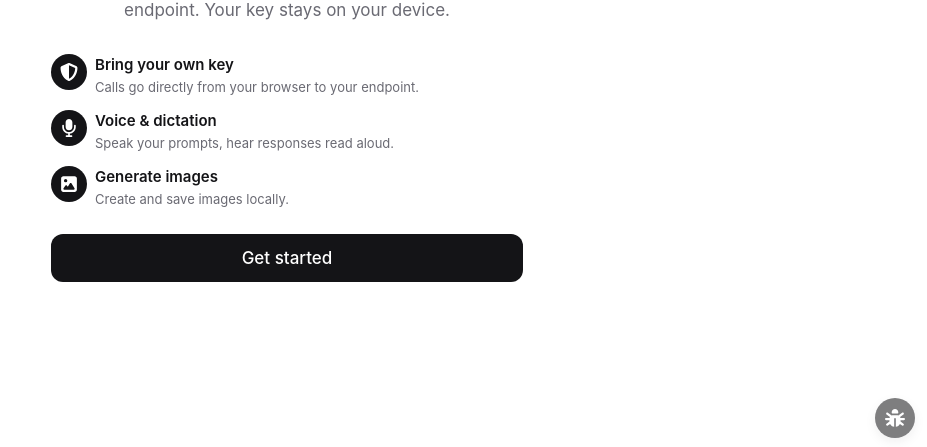
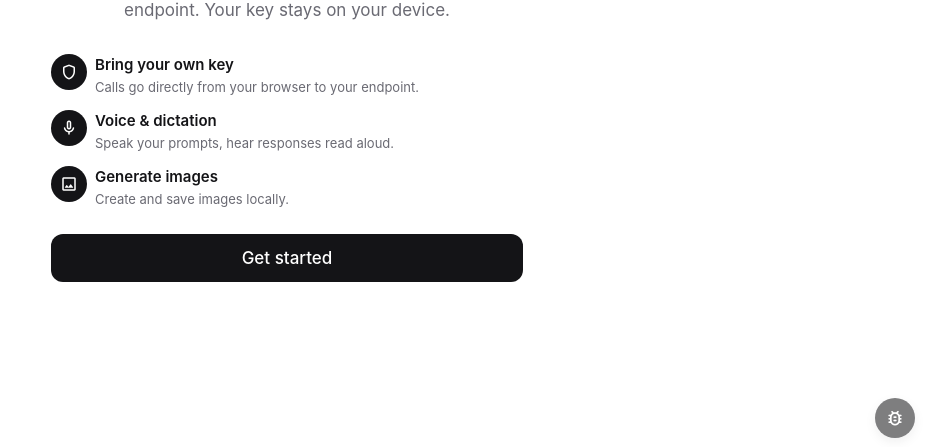
Before and after one commit to prabinpebam/watai, a React (Vite) app: page /#/onboarding/welcome in a window 1280 px wide. Shown: the part 350-797 px from the top of the page, without its empty margins (353-1280 px from the left). Built offline with nearby package versions, Linux system fonts and the light colour scheme.

Commit message:
refactor(icons): switch from FontAwesome to Google Material Symbols

```diff
--- a/package.json
+++ b/package.json
@@ -11,11 +11,6 @@
     "preview": "vite preview"
   },
   "dependencies": {
-    "@fortawesome/fontawesome-svg-core": "^7.2.0",
-    "@fortawesome/free-brands-svg-icons": "^7.2.0",
-    "@fortawesome/free-regular-svg-icons": "^7.2.0",
-    "@fortawesome/free-solid-svg-icons": "^7.2.0",
-    "@fortawesome/react-fontawesome": "^3.3.1",
     "idb": "^8.0.0",
     "katex": "^0.16.11",
     "react": "^18.3.1",
--- a/src/design/global.css
+++ b/src/design/global.css
@@ -15,6 +15,15 @@ body,
 html {
   -webkit-text-size-adjust: 100%;
   text-size-adjust: 100%;
+}
+
+/* Google Material Symbols — base alignment + default axes (font + .material-symbols-rounded
+   class are loaded from Google Fonts in index.html). */
+.micon {
+  line-height: 1;
+  vertical-align: middle;
+  user-select: none;
+  font-variation-settings: 'FILL' 0, 'wght' 400, 'GRAD' 0, 'opsz' 24;
 }
 
 body {
--- a/src/design/icons.tsx
+++ b/src/design/icons.tsx
@@ -1,217 +1,109 @@
 import type { CSSProperties } from 'react';
-import { FontAwesomeIcon } from '@fortawesome/react-fontawesome';
-import type { IconDefinition } from '@fortawesome/fontawesome-svg-core';
-import {
-  faBars,
-  faPenToSquare,
-  faMagnifyingGlass,
-  faGear,
-  faArrowUp,
-  faPaperPlane,
-  faMicrophone,
-  faMicrophoneSlash,
-  faStop,
-  faCircleStop,
-  faCopy,
-  faArrowsRotate,
-  faImage,
-  faXmark,
-  faChevronLeft,
-  faChevronDown,
-  faChevronRight,
-  faChevronUp,
-  faEllipsis,
-  faThumbtack,
-  faBoxArchive,
-  faTrash,
-  faTrashCan,
-  faPlus,
-  faCheck,
-  faTriangleExclamation,
-  faCircleExclamation,
-  faCircleInfo,
-  faSun,
-  faMoon,
-  faPaperclip,
-  faDownload,
-  faArrowUpFromBracket,
-  faArrowUpRightFromSquare,
-  faUser,
-  faWandMagicSparkles,
-  faTableColumns,
-  faVolumeHigh,
-  faVolumeXmark,
-  faKey,
-  faLink,
-  faGlobe,
-  faShieldHalved,
-  faDatabase,
-  faPalette,
-  faFont,
-  faBug,
-  faRightFromBracket,
-  faFile,
-  faFilePdf,
-  faFileImage,
-  faFileCode,
-  faFileCsv,
-  faFileLines,
-  faFileZipper,
-  faFileAudio,
-  faFileVideo,
-  faExpand,
-  faCode,
-  faPlay,
-  faPause,
-  faTextWidth,
-  faThumbsUp as faThumbsUpSolid,
-  faThumbsDown as faThumbsDownSolid,
-  faCircleCheck,
-} from '@fortawesome/free-solid-svg-icons';
-import { faThumbsUp, faThumbsDown } from '@fortawesome/free-regular-svg-icons';
-import {
-  faJs,
-  faPython,
-  faHtml5,
-  faCss3Alt,
-  faReact,
-  faRust,
-  faJava,
-  faPhp,
-  faNodeJs,
-  faMarkdown,
-  faGolang,
-  faSwift,
-} from '@fortawesome/free-brands-svg-icons';
 
-// Name → FontAwesome definition. The name-based API is preserved so existing
-// call sites (`<Icon name="copy" />`) keep working after the FA migration.
-const ICONS: Record<string, IconDefinition> = {
-  menu: faBars,
-  'pen-square': faPenToSquare,
-  edit: faPenToSquare,
-  search: faMagnifyingGlass,
-  settings: faGear,
-  'arrow-up': faArrowUp,
-  send: faPaperPlane,
-  mic: faMicrophone,
-  'mic-off': faMicrophoneSlash,
-  stop: faStop,
-  'stop-circle': faCircleStop,
-  copy: faCopy,
-  refresh: faArrowsRotate,
-  regenerate: faArrowsRotate,
-  image: faImage,
-  close: faXmark,
-  x: faXmark,
-  'chevron-left': faChevronLeft,
-  'chevron-down': faChevronDown,
-  'chevron-right': faChevronRight,
-  'chevron-up': faChevronUp,
-  more: faEllipsis,
-  pin: faThumbtack,
-  archive: faBoxArchive,
-  trash: faTrash,
-  'trash-can': faTrashCan,
-  plus: faPlus,
-  check: faCheck,
-  'check-circle': faCircleCheck,
-  alert: faTriangleExclamation,
-  error: faCircleExclamation,
-  info: faCircleInfo,
-  sun: faSun,
-  moon: faMoon,
-  paperclip: faPaperclip,
-  download: faDownload,
-  share: faArrowUpFromBracket,
-  external: faArrowUpRightFromSquare,
-  user: faUser,
-  sparkle: faWandMagicSparkles,
-  sidebar: faTableColumns,
-  speaker: faVolumeHigh,
-  'speaker-off': faVolumeXmark,
-  key: faKey,
-  link: faLink,
-  globe: faGlobe,
-  shield: faShieldHalved,
-  database: faDatabase,
-  palette: faPalette,
-  type: faFont,
-  bug: faBug,
-  logout: faRightFromBracket,
+// Logical name → Google Material Symbol ligature. The name-based API is kept so
+// existing call sites (`<Icon name="copy" />`) keep working. Any name NOT in this
+// map is passed through directly as a Material Symbol ligature, so the full
+// Material catalog is available — just add the ligature to the `icon_names`
+// subset in index.html and use it.
+const ICONS: Record<string, string> = {
+  menu: 'menu',
+  'pen-square': 'edit_square',
+  edit: 'edit_square',
+  search: 'search',
+  settings: 'settings',
+  'arrow-up': 'arrow_upward',
+  send: 'send',
+  mic: 'mic',
+  'mic-off': 'mic_off',
+  stop: 'stop',
+  'stop-circle': 'stop_circle',
+  copy: 'content_copy',
+  refresh: 'refresh',
+  regenerate: 'refresh',
+  image: 'image',
+  close: 'close',
+  x: 'close',
+  'chevron-left': 'chevron_left',
+  'chevron-down': 'expand_more',
+  'chevron-right': 'chevron_right',
+  'chevron-up': 'expand_less',
+  more: 'more_horiz',
+  pin: 'push_pin',
+  archive: 'archive',
+  trash: 'delete',
+  'trash-can': 'delete',
+  plus: 'add',
+  check: 'check',
+  'check-circle': 'check_circle',
+  alert: 'warning',
+  error: 'error',
+  info: 'info',
+  sun: 'light_mode',
+  moon: 'dark_mode',
+  paperclip: 'attach_file',
+  download: 'download',
+  share: 'share',
+  external: 'open_in_new',
+  user: 'person',
+  sparkle: 'auto_awesome',
+  sidebar: 'view_sidebar',
+  speaker: 'volume_up',
+  'speaker-off': 'volume_off',
+  key: 'key',
+  link: 'link',
+  globe: 'public',
+  shield: 'shield',
+  database: 'database',
+  palette: 'palette',
+  type: 'text_fields',
+  bug: 'bug_report',
+  logout: 'logout',
   // Files & previews
-  file: faFile,
-  'file-pdf': faFilePdf,
-  'file-image': faFileImage,
-  'file-code': faFileCode,
-  'file-csv': faFileCsv,
-  'file-text': faFileLines,
-  'file-zip': faFileZipper,
-  'file-audio': faFileAudio,
-  'file-video': faFileVideo,
-  expand: faExpand,
-  code: faCode,
-  play: faPlay,
-  pause: faPause,
-  wrap: faTextWidth,
+  file: 'description',
+  'file-pdf': 'picture_as_pdf',
+  'file-image': 'image',
+  'file-code': 'code',
+  'file-csv': 'csv',
+  'file-text': 'description',
+  'file-zip': 'folder_zip',
+  'file-audio': 'audio_file',
+  'file-video': 'video_file',
+  expand: 'open_in_full',
+  code: 'code',
+  play: 'play_arrow',
+  pause: 'pause',
+  wrap: 'wrap_text',
   // Feedback
-  'thumbs-up': faThumbsUp,
-  'thumbs-up-solid': faThumbsUpSolid,
-  'thumbs-down': faThumbsDown,
-  'thumbs-down-solid': faThumbsDownSolid,
+  'thumbs-up': 'thumb_up',
+  'thumbs-down': 'thumb_down',
 };
-
-// Brand glyphs for code-block language labels (optional, falls back to text).
-const LANG_ICONS: Record<string, IconDefinition> = {
-  js: faJs,
-  javascript: faJs,
-  jsx: faJs,
-  mjs: faJs,
-  ts: faJs,
-  typescript: faJs,
-  tsx: faReact,
-  react: faReact,
-  py: faPython,
-  python: faPython,
-  html: faHtml5,
-  xml: faHtml5,
-  css: faCss3Alt,
-  scss: faCss3Alt,
-  rust: faRust,
-  rs: faRust,
-  java: faJava,
-  php: faPhp,
-  node: faNodeJs,
-  md: faMarkdown,
-  markdown: faMarkdown,
-  go: faGolang,
-  golang: faGolang,
-  swift: faSwift,
-};
-
-export function langGlyph(lang?: string): IconDefinition | null {
-  if (!lang) return null;
-  return LANG_ICONS[lang.toLowerCase()] ?? null;
-}
 
 interface IconProps {
   name: keyof typeof ICONS | string;
   size?: number;
   className?: string;
   style?: CSSProperties;
-  /** Kept for API compatibility; FontAwesome glyphs are already solid. */
+  /** Use the filled (FILL 1) glyph variant — handy for selected/active states. */
   filled?: boolean;
   title?: string;
 }
 
-export function Icon({ name, size = 20, className, style, title }: IconProps) {
-  const def = ICONS[name] ?? faFile;
+export function Icon({ name, size = 20, className, style, filled, title }: IconProps) {
+  const ligature = ICONS[name] ?? name;
   return (
-    <FontAwesomeIcon
-      icon={def}
-      className={className}
+    <span
+      className={`micon material-symbols-rounded ${className ?? ''}`}
+      style={{
+        fontSize: `${size}px`,
+        ...(filled ? { fontVariationSettings: "'FILL' 1" } : null),
+        ...style,
+      }}
+      aria-hidden={title ? undefined : true}
+      role={title ? 'img' : undefined}
       title={title}
-      style={{ fontSize: `${size}px`, width: '1em', height: '1em', ...style }}
-    />
+      translate="no"
+    >
+      {ligature}
+    </span>
   );
 }
--- a/src/design/ui.tsx
+++ b/src/design/ui.tsx
@@ -41,15 +41,16 @@ interface IconButtonProps extends ButtonHTMLAttributes<HTMLButtonElement> {
   size?: number;
   variant?: 'default' | 'accent' | 'muted';
   big?: boolean;
+  filled?: boolean;
 }
 
-export function IconButton({ name, label, size = 22, variant = 'default', big, className = '', ...rest }: IconButtonProps) {
+export function IconButton({ name, label, size = 22, variant = 'default', big, filled, className = '', ...rest }: IconButtonProps) {
   const cls = ['icon-btn', variant === 'accent' && 'icon-btn--accent', variant === 'muted' && 'icon-btn--muted', big && 'icon-btn--lg', className]
     .filter(Boolean)
     .join(' ');
   return (
     <button className={cls} aria-label={label} title={label} {...rest}>
-      <Icon name={name} size={size} />
+      <Icon name={name} size={size} filled={filled} />
     </button>
   );
 }
--- a/src/features/chat/Markdown.tsx
+++ b/src/features/chat/Markdown.tsx
@@ -4,9 +4,8 @@ import remarkGfm from 'remark-gfm';
 import remarkMath from 'remark-math';
 import rehypeKatex from 'rehype-katex';
 import rehypeHighlight from 'rehype-highlight';
-import { FontAwesomeIcon } from '@fortawesome/react-fontawesome';
 import 'katex/dist/katex.min.css';
-import { Icon, langGlyph } from '../../design/icons';
+import { Icon } from '../../design/icons';
 import { Lightbox } from './Lightbox';
 
 function extractText(node: ReactNode): string {
@@ -27,7 +26,6 @@ function CodeBlock({ children }: { children?: ReactNode }) {
   const codeProps = codeEl?.props ?? {};
   const className: string = codeProps.className || '';
   const lang = /language-([\w-]+)/.exec(className)?.[1];
-  const glyph = langGlyph(lang);
 
   const copy = () => {
     navigator.clipboard.writeText(extractText(codeProps.children)).then(() => {
@@ -40,7 +38,7 @@ function CodeBlock({ children }: { children?: ReactNode }) {
     <div className="code-block">
       <div className="code-block__bar">
         <span className="code-block__lang">
-          {glyph ? <FontAwesomeIcon icon={glyph} /> : <Icon name="code" size={13} />}
+          <Icon name="code" size={13} />
           {lang || 'text'}
         </span>
         <div className="code-block__actions">
```
Also changed, not shown: index.html (+7 -0 lines), src/features/chat/Message.tsx (+5 -2 lines), 6 other files (tests, documents, lock files or other folders).
